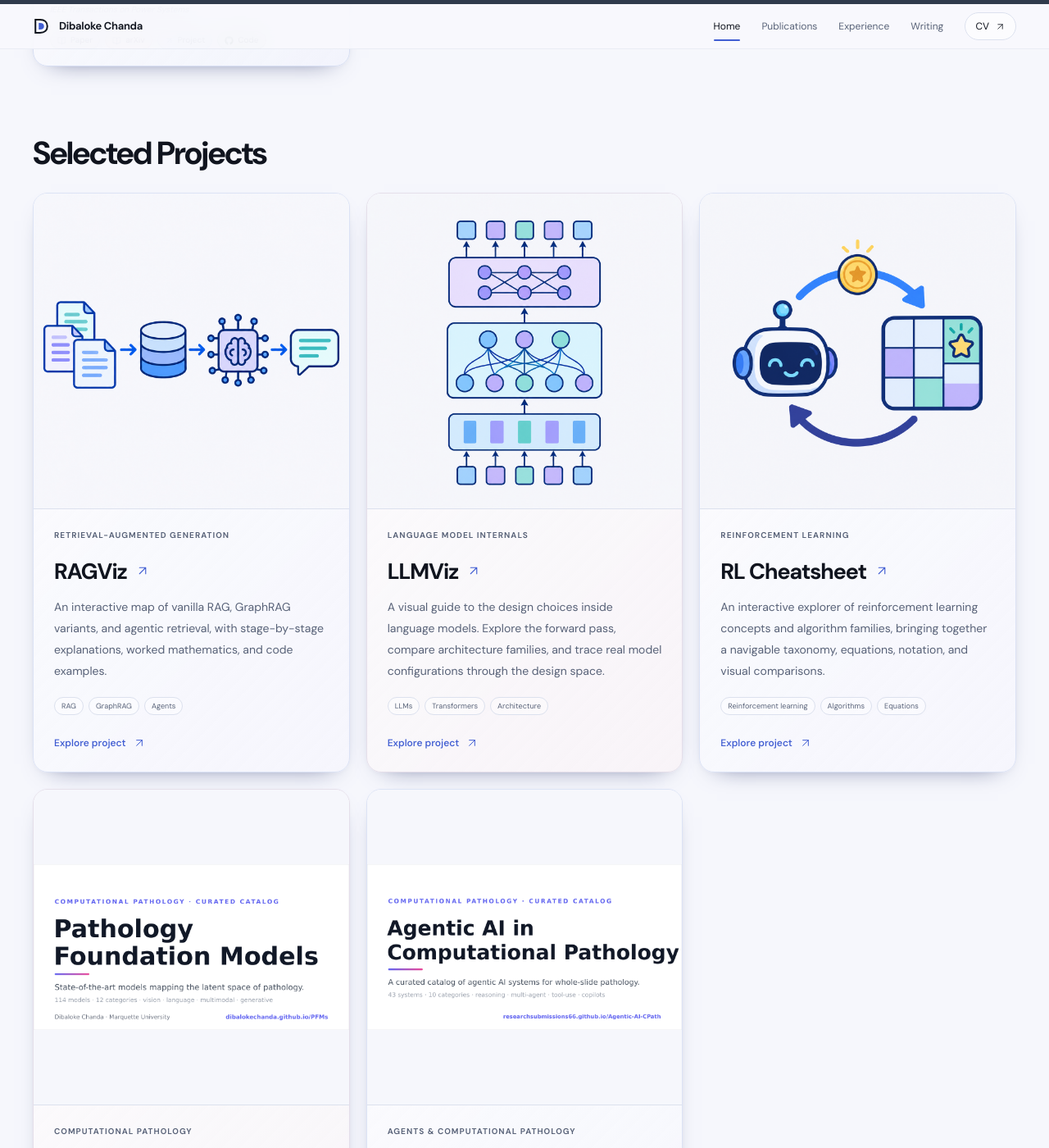
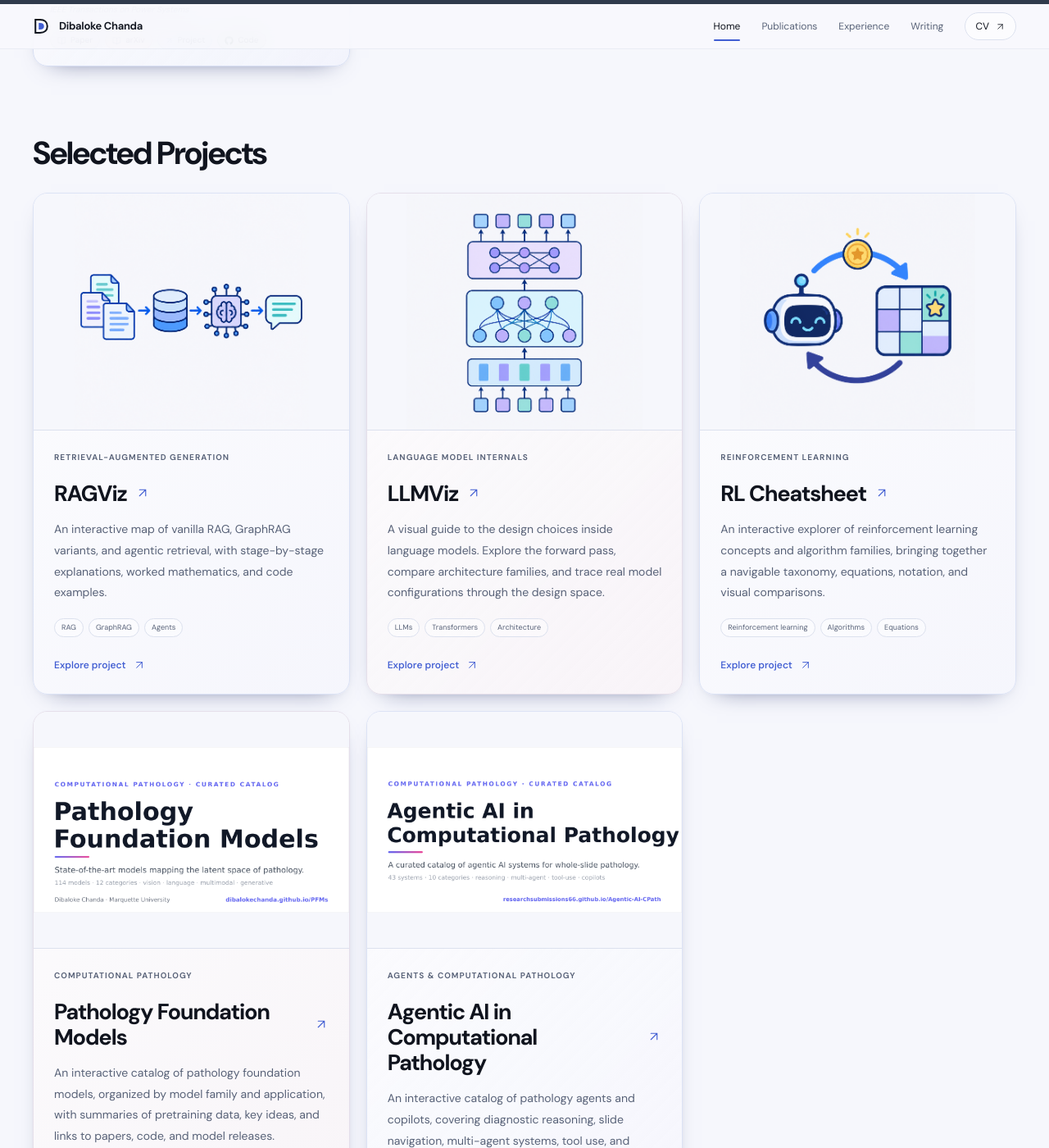
Before and after one commit to dibaloke/dibaloke.github.io, a Jekyll site: the page built from _pages/about.md, in a window 1280 px wide and 1400 px high, scrolled down 2568 px. Shown: the whole window at 82% size. Built offline with Jekyll 4.4.1, drawn with Linux system fonts in a browser that asks for light colours.

Commit message:
Fix project image containment and invalidate stale stylesheet caches

```diff
--- a/_layouts/academic.html
+++ b/_layouts/academic.html
@@ -15,7 +15,7 @@
     <meta name="twitter:card" content="summary">
     <link rel="icon" href="{{ '/images/favicon.ico' | relative_url }}">
     <link rel="alternate" type="application/atom+xml" title="{{ site.title | escape }}" href="{{ '/feed.xml' | relative_url }}">
-    <link rel="stylesheet" href="{{ '/assets/css/academic.css' | relative_url }}">
+    <link rel="stylesheet" href="{{ '/assets/css/academic.css' | relative_url }}?v={{ site.time | date: '%s' }}">
     <script src="{{ '/assets/js/academic.js' | relative_url }}" defer></script>
     {% if page.home %}<script src="{{ '/assets/js/research-dialogs.js' | relative_url }}" defer></script>{% endif %}
   </head>
--- a/_pages/about.md
+++ b/_pages/about.md
@@ -39,12 +39,14 @@ redirect_from:
   <div class="project-grid">
     {% for project in site.data.projects %}
     <article class="resource-card project-card">
-      <a class="project-illustration" href="{{ project.url }}" aria-label="Explore {{ project.title }}"><img src="{{ project.image | relative_url }}" alt="" width="{{ project.image_width }}" height="{{ project.image_height }}" loading="lazy" decoding="async"></a>
+      <a class="project-visual" href="{{ project.url }}" aria-label="Explore {{ project.title }}"><img src="{{ project.image | relative_url }}" alt="" width="{{ project.image_width }}" height="{{ project.image_height }}" loading="lazy" decoding="async"></a>
+      <div class="project-content">
       <p class="card-label">{{ project.category }}</p>
       <h3><a href="{{ project.url }}">{{ project.title }} {% include academic/icon.html name="arrow-up-right" %}</a></h3>
       <p>{{ project.description }}</p>
       <div class="tag-list" aria-label="Project topics">{% for tag in project.tags %}<span class="tag">{{ tag }}</span>{% endfor %}</div>
       <a class="text-link" href="{{ project.url }}" aria-label="Explore {{ project.title }}">Explore project {% include academic/icon.html name="arrow-up-right" %}</a>
+      </div>
     </article>
     {% endfor %}
   </div>
--- a/assets/css/academic.css
+++ b/assets/css/academic.css
@@ -274,16 +274,19 @@ html:not(.js) .publication-toolbar{display:none}
 .resource-card{border:1px solid #dce3f5;border-radius:var(--radius);background:linear-gradient(135deg,#ffffffb3,#f5f5fd80);padding:31px;display:flex;flex-direction:column;align-items:flex-start;box-shadow:var(--shadow)}
 .resource-card:nth-child(2n){background:linear-gradient(135deg,#ffffffb3,#faf1f380);border-color:#e5dfea}
 .project-grid{display:grid;grid-template-columns:repeat(3,minmax(0,1fr));gap:20px}
-.project-grid .project-card{min-width:0;padding:25px;overflow:hidden}
-.project-illustration{display:block;position:relative;flex-shrink:0;width:calc(100% + 50px);aspect-ratio:1;margin:-25px -25px 24px;overflow:hidden;background:#f6f7fc;border-bottom:1px solid var(--line)}
-.project-illustration img{display:block;width:100%;height:100%;object-fit:contain}
-.project-illustration:focus-visible{outline:2px solid var(--accent);outline-offset:-4px}
+.project-grid .project-card{min-width:0;padding:0;overflow:hidden}
+.project-visual{display:block;flex-shrink:0;width:100%;aspect-ratio:4/3;overflow:hidden;background:#f6f7fc;border-bottom:1px solid var(--line)}
+.project-visual img{position:static;display:block;width:100%;max-width:100%;height:100%;margin:0;object-fit:contain;object-position:center;transform:none}
+.project-visual:focus-visible{outline:2px solid var(--accent);outline-offset:-4px}
+.project-content{display:flex;flex-direction:column;align-items:flex-start;flex:1;width:100%;padding:25px}
+.project-content>p:not(.card-label){flex:1;font-size:14px;line-height:1.85;color:var(--muted)}
+.project-content>.text-link{margin-top:24px}
 .project-card h3 a{display:inline-flex;align-items:center;gap:10px}
 .project-card h3 .icon{width:18px;height:18px;color:var(--accent)}
 .project-card .tag-list{gap:6px;margin-top:18px}
 .project-card .tag{font-size:9px;padding:3px 8px}
 @media(max-width:1000px){.project-grid{grid-template-columns:repeat(2,minmax(0,1fr))}}
-@media(max-width:700px){.project-grid{grid-template-columns:1fr;gap:16px}.project-grid .project-card{padding:22px}.project-illustration{width:calc(100% + 44px);margin:-22px -22px 22px}}
+@media(max-width:700px){.project-grid{grid-template-columns:1fr;gap:16px}.project-content{padding:22px}}
 .resource-card .card-label{margin-bottom:20px}
 .resource-card h2,.resource-card h3{font-size:27px;margin-bottom:16px;letter-spacing:-.035em}
 .resource-card h2 a:hover{color:var(--accent)}
```
